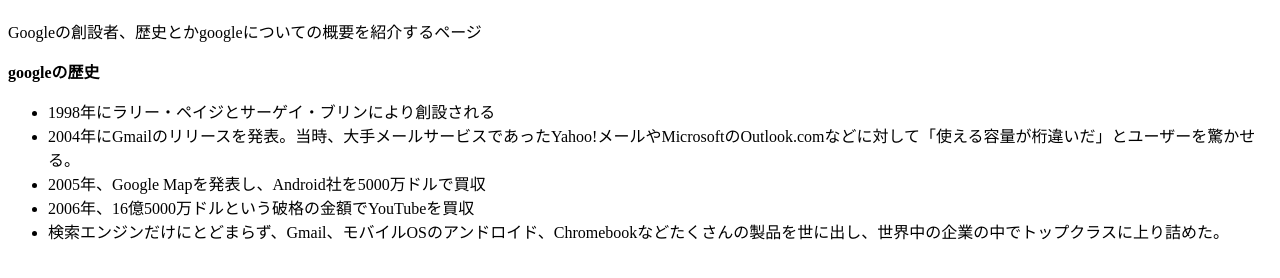
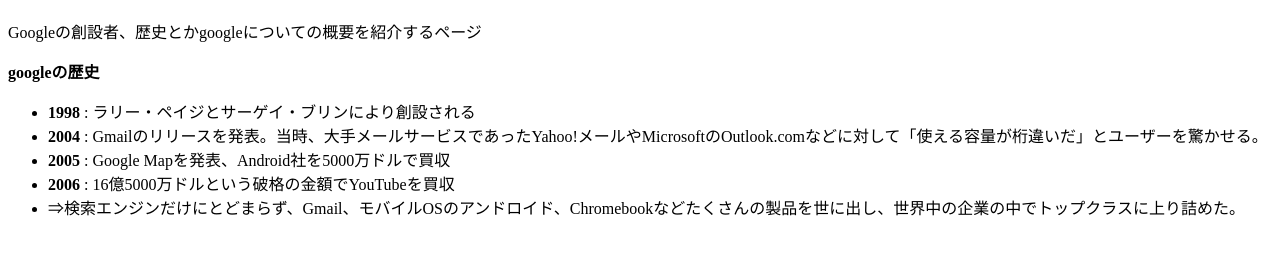
Before and after one commit to surapunoyousei/team-project, a plain HTML site: page index1.html in a window 1280 px wide. Shown: the part 70-348 px from the top of the page. Drawn offline with Linux system fonts and the light colour scheme.

Commit message:
Update index1.html

```diff
--- a/index1.html
+++ b/index1.html
@@ -11,11 +11,11 @@
         </p>
         <p><strong>googleの歴史</strong></p>
         <ul>
-            <li>1998年にラリー・ペイジとサーゲイ・ブリンにより創設される</li>
-            <li>2004年にGmailのリリースを発表。当時、大手メールサービスであったYahoo!メールやMicrosoftのOutlook.comなどに対して「使える容量が桁違いだ」とユーザーを驚かせる。</li>
-            <li>2005年、Google Mapを発表し、Android社を5000万ドルで買収</li>
-            <li>2006年、16億5000万ドルという破格の金額でYouTubeを買収</li>
-            <li>検索エンジンだけにとどまらず、Gmail、モバイルOSのアンドロイド、Chromebookなどたくさんの製品を世に出し、世界中の企業の中でトップクラスに上り詰めた。</li>
+            <li><strong>1998</strong> : ラリー・ペイジとサーゲイ・ブリンにより創設される</li>
+            <li><strong>2004</strong> : Gmailのリリースを発表。当時、大手メールサービスであったYahoo!メールやMicrosoftのOutlook.comなどに対して「使える容量が桁違いだ」とユーザーを驚かせる。</li>
+            <li><strong>2005</strong> : Google Mapを発表、Android社を5000万ドルで買収</li>
+            <li><strong>2006</strong> : 16億5000万ドルという破格の金額でYouTubeを買収</li>
+            <li>⇒検索エンジンだけにとどまらず、Gmail、モバイルOSのアンドロイド、Chromebookなどたくさんの製品を世に出し、世界中の企業の中でトップクラスに上り詰めた。</li>
         </ul>
     </body>
 </html>
```
